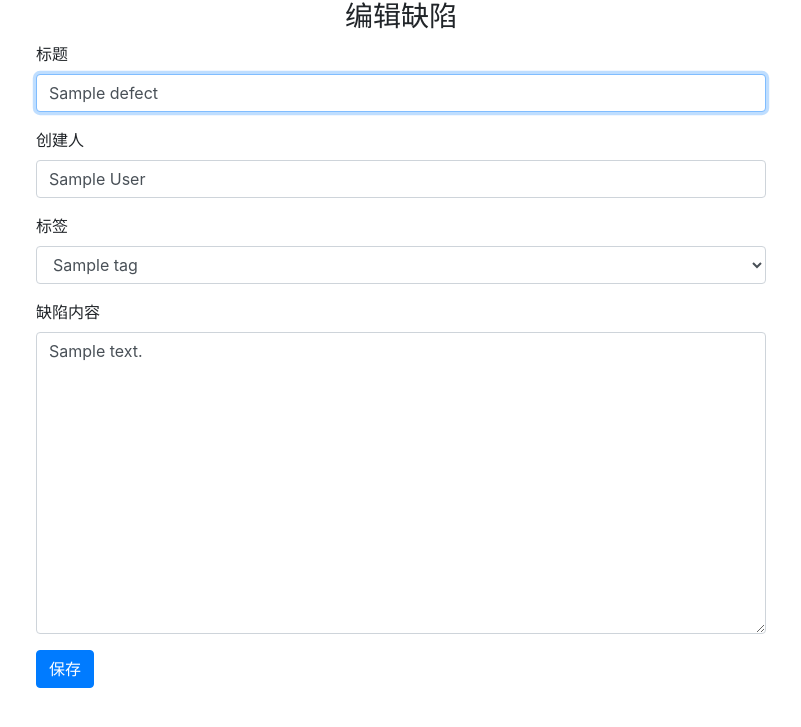
After one commit to wangsumei1992/flask, a Flask app: template dm/templates/edit.html in a window 1280 px wide. The commit adds this page. Shown: the top 727 px of the page, without its empty margins (49-850 px from the left). Run offline with Flask 2, Linux system fonts and the light colour scheme; the template is opened without the code that fills it: most values are stand-ins (such as "Sample title", 1, 10 or a date in 2020); some libraries are stand-ins or nearby versions.

Commit message:
add edit/delete

```diff
--- a/dm/app.py
+++ b/dm/app.py
@@ -50,16 +50,43 @@ def new():
 @app.route('/edit/<int:defect_id>')
 def edit(defect_id):
     db = get_db()
-    cur = db.execute('select * from defects where defect_id = ?', [defect_id])
-    tags = cur.fetchone()
-    return render_template('edit.html', defects=defects)
+    cur = db.execute('select * from defects where id = ?', [defect_id])
+    defect = cur.fetchone()
+    if defect is None:
+        return redirect(url_for('all_defects'))
+    cur = db.execute('select id, title from tags order by id desc')
+    tags = cur.fetchall()
+    return render_template('edit.html', defect=defect, tags=tags)
 
 @app.route('/create_defect', methods=['POST'])
 def create():
     db = get_db()
     cur = db.execute('insert into defects values (null,?,?,?,?)',
                      [request.form['title'], request.form['content'], request.form['author'], request.form['tag_id']])
-    print(request.form['tag_id'])
+    #print(request.form['tag_id'])
     db.commit()
     flash("创建成功") #做提示
     return redirect(url_for('all_defects'))
+
+@app.route('/update_defect/<int:defect_id>', methods=['POST'])
+def update(defect_id):
+    db = get_db()
+    cur = db.execute('update defects set title = ?, content = ?, author = ?, tag_id = ? where id = ?',
+                     [request.form['title'], request.form['content'], request.form['author'], request.form['tag_id'],
+                     defect_id])
+    db.commit()
+    flash("编辑成功") #做提示
+    return redirect(url_for('all_defects'))
+
+@app.route('/delete/<int:defect_id>')
+def delete(defect_id):
+    db = get_db()
+    cur = db.execute('select * from defects where id = ?', [defect_id])
+    defect = cur.fetchone()
+    if defect is None:
+        return redirect(url_for('all_defects'))
+
+    cur = db.execute('delete from defects where id = ?', [defect_id])
+    db.commit()
+    flash("删除成功")
+    return redirect(url_for('all_defects'))
--- /dev/null
+++ b/dm/templates/edit.html
@@ -0,0 +1,38 @@
+{% extends "layout.html" %}
+{% block body %}
+<div class="row">
+    <div class="col-md-8 create-form">
+        <h3 class="text-center">编辑缺陷</h3>
+        <form action="{{url_for('update', defect_id=defect.id)}}" method="post">
+            <div class="form-group">
+                <label for="title">标题</label>
+                <input type="text" name="title" id="title" class="form-control" autofocus required value="{{defect.title}}">
+            </div>
+            <div class="form-group">
+                <label for="author">创建人</label>
+                <input type="text" name="author" id="author" class="form-control" required value="{{defect.author}}">
+            </div>
+            <div class="form-group">
+                <label for="tag">标签</label>
+                <select class="form-control" name="tag_id">
+                    {% for tag in tags %}
+                      {% if tag.id == defect.tag_id %}
+                        <option value="{{tag.id}}" selected="selected">{{tag.title}}</option>
+                      {% else %}
+                        <option value="{{tag.id}}">{{tag.title}}</option>
+                      {% endif %}
+                    {% endfor %}
+                </select>
+            </div>
+            <div class="form-group">
+                <label for="content">缺陷内容</label>
+                <textarea name="content" rows="12" id="content" class="form-control" required>{{defect.content}}</textarea>
+            </div>
+            <div class="form-group">
+                <input type="submit" value="保存" class="btn btn-primary">
+            </div>
+        </form>
+    </div>
+
+</div>
+{% endblock %}
--- a/dm/templates/index.html
+++ b/dm/templates/index.html
@@ -9,6 +9,7 @@
           <th>内容</th>
           <th>提出人</th>
           <th>编辑</th>
+          <th>删除</th>
         </thead>
         <tbody>
           {% for defect in defects %}
@@ -16,7 +17,8 @@
               <td>{{defect.title}}</td>
               <td>{{defect.content}}</td>
               <td>{{defect.author}}</td>
-              <td>{{url_for('edit')}}</td>
+              <td><a href="{{url_for('edit', defect_id=defect.id)}}" class="btn btn-primary btn-sm">编辑</a></td>
+              <td><a href="{{url_for('delete', defect_id=defect.id)}}" onclick="return confirm('确定删除吗?')" class="btn btn-danger btn-sm">删除</a></td>
           </tr>
           {% endfor %}
         </tbody>
--- a/dm/templates/new.html
+++ b/dm/templates/new.html
@@ -14,7 +14,7 @@
             </div>
             <div class="form-group">
                 <label for="tag">标签</label>
-                <select class="form-control" name="tag_id" id="tag">
+                <select class="form-control" name="tag_id">
                     {% for tag in tags %}
                     <option value="{{tag.id}}">{{tag.title}}</option>
                     {% endfor %}
@@ -22,7 +22,7 @@
             </div>
             <div class="form-group">
                 <label for="content">缺陷内容</label>
-                <textarea name="text" rows="12" id="context" class="form-control" required></textarea>
+                <textarea name="content" rows="12" id="content" class="form-control" required></textarea>
             </div>
             <div class="form-group">
                 <input type="submit" value="创建缺陷" class="btn btn-primary">
```
Also changed, not shown: dm/defect.db.
